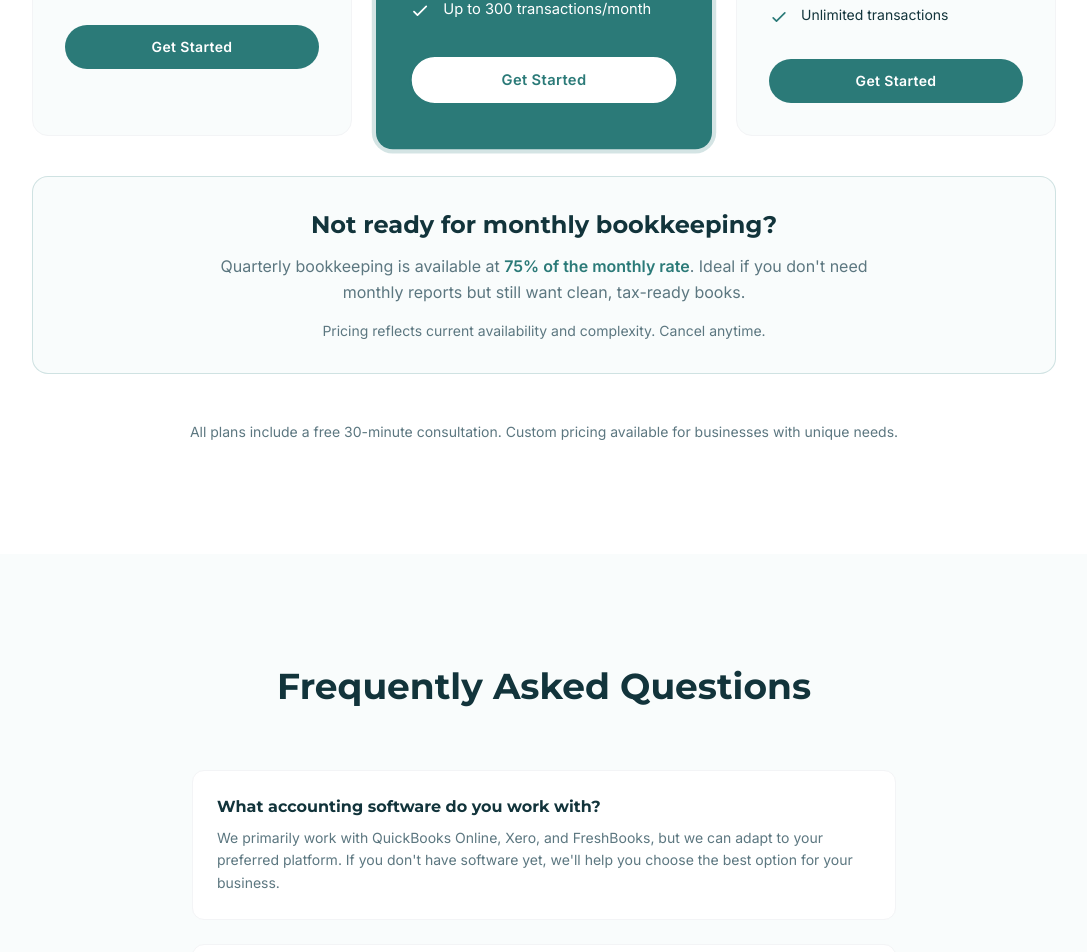
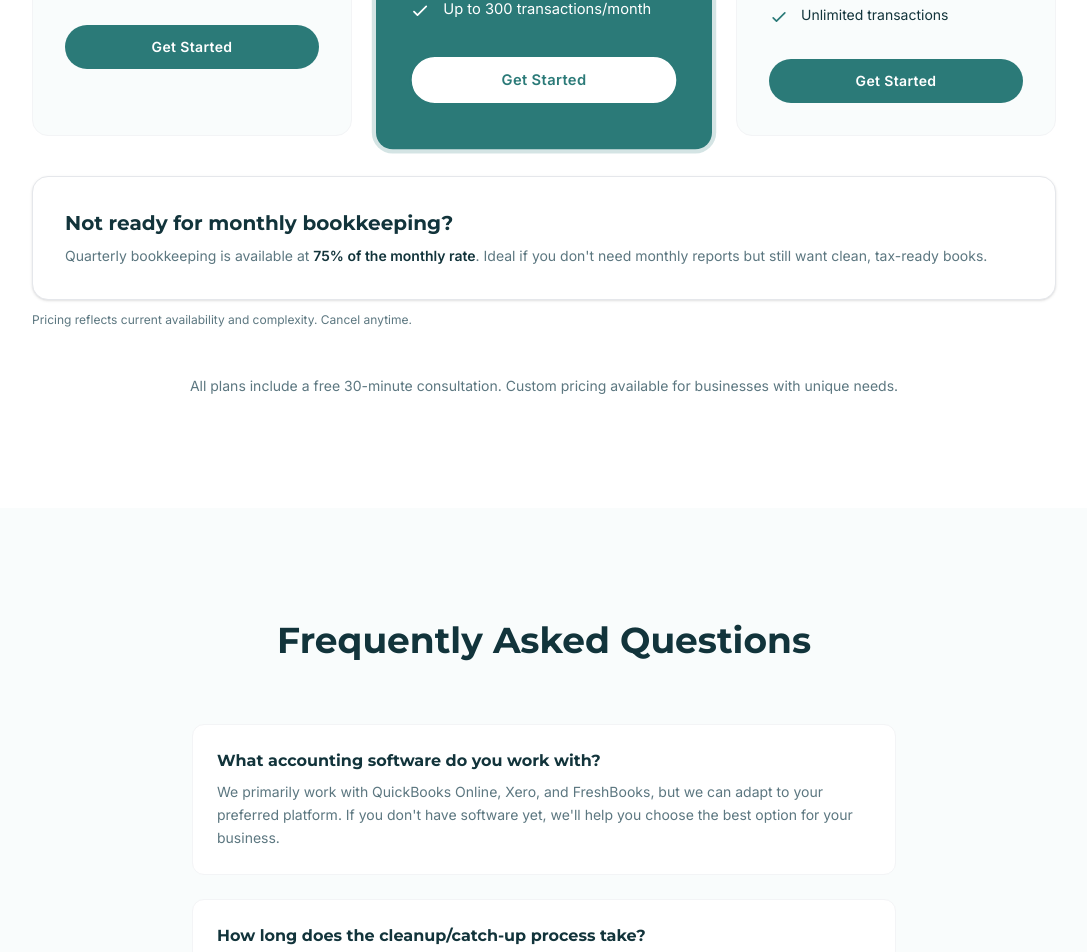
Before and after one commit to ch444444/Bookeeping, a Next.js app: page /pricing in a window 1280 px wide. Shown: the part 911-1863 px from the top of the page, without its empty margins (96-1183 px from the left). Built offline with nearby package versions, Linux system fonts and the light colour scheme.

Commit message:
Match pricing page quarterly callout to new design

```diff
--- a/src/app/pricing/page.tsx
+++ b/src/app/pricing/page.tsx
@@ -193,20 +193,22 @@ export default function PricingPage() {
             whileInView={{ opacity: 1, y: 0 }}
             viewport={{ once: true }}
             transition={{ duration: 0.5 }}
-            className="mt-10 max-w-5xl mx-auto rounded-2xl border border-primary/20 bg-bg-light p-8 text-center"
+            className="mt-10 max-w-5xl mx-auto"
           >
-            <h3 className="text-2xl font-bold text-text-dark mb-3 font-[family-name:var(--font-heading)]">
+            <div className="rounded-2xl border border-gray-200 bg-white shadow-sm p-8">
+              <h3 className="text-xl font-bold text-text-dark mb-2 font-[family-name:var(--font-heading)]">
                 Not ready for monthly bookkeeping?
               </h3>
-            <p className="text-base text-text-muted max-w-2xl mx-auto leading-relaxed">
+              <p className="text-sm text-text-muted leading-relaxed">
                 Quarterly bookkeeping is available at{" "}
-              <span className="font-semibold text-primary">
+                <span className="font-semibold text-text-dark">
                   75% of the monthly rate
                 </span>
                 . Ideal if you don&apos;t need monthly reports but still want
                 clean, tax-ready books.
               </p>
-            <p className="text-sm text-text-muted mt-4">
+            </div>
+            <p className="text-xs text-text-muted mt-3">
               Pricing reflects current availability and complexity. Cancel
               anytime.
             </p>
```
Lines whose indentation alone changed are shown as unchanged.
